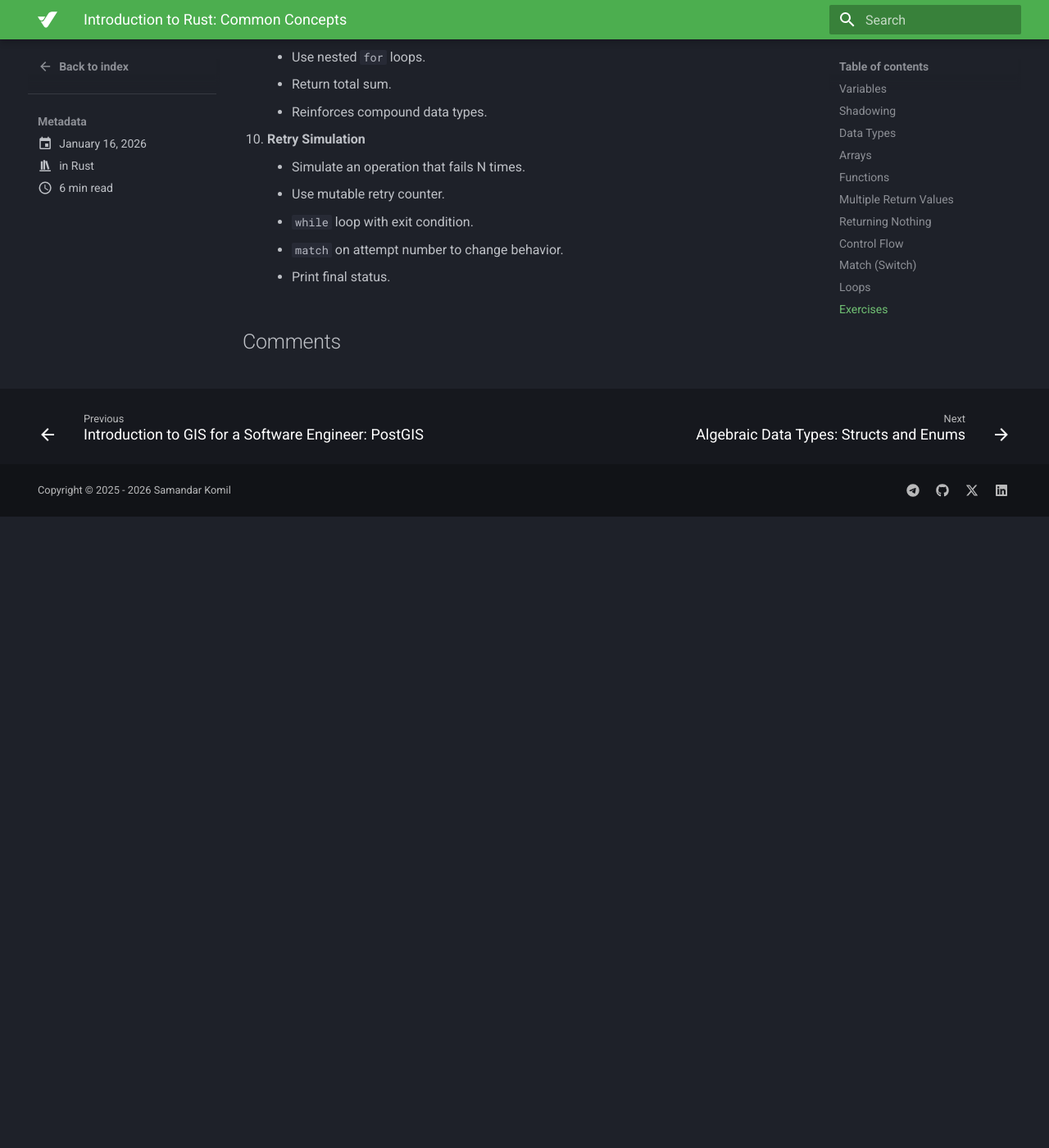
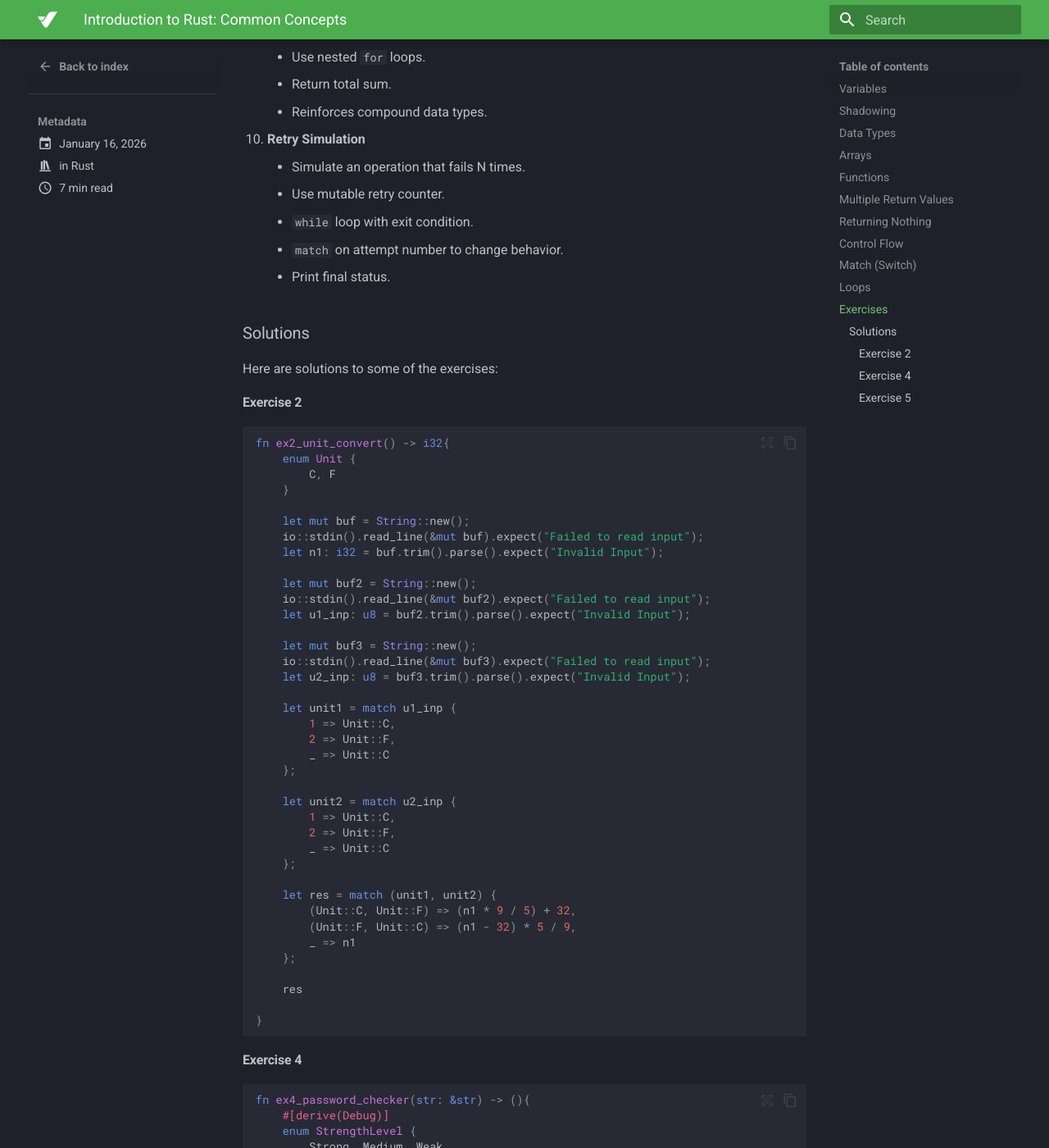
Before and after one commit to Samandar-Komilov/voidpdev, an MkDocs documentation site: the page built from docs/blog/posts/rs_common_concepts.md, in a window 1280 px wide and 1400 px high, scrolled down 8461 px. Shown: the whole window at 82% size. Built offline with MkDocs 1.6.1 and Material for MkDocs 9.7.7, drawn with Linux system fonts in a browser that asks for light colours; comment, search, counter and statistics services are not loaded; before the commit the page ends 9091 px from its top, so only the background shows below that; some of the changed text lies outside the part shown.

Commit message:
add: rust 1 exercises solutions some

````diff
--- a/docs/blog/posts/rs_common_concepts.md
+++ b/docs/blog/posts/rs_common_concepts.md
@@ -367,3 +367,100 @@ We learned about variables, scalar and compound data types, functions, comments,
     * `while` loop with exit condition.
     * `match` on attempt number to change behavior.
     * Print final status.
+
+
+### Solutions
+
+Here are solutions to some of the exercises:
+
+#### Exercise 2
+```rust
+fn ex2_unit_convert() -> i32{
+    enum Unit {
+        C, F
+    }
+
+    let mut buf = String::new();
+    io::stdin().read_line(&mut buf).expect("Failed to read input");
+    let n1: i32 = buf.trim().parse().expect("Invalid Input");
+
+    let mut buf2 = String::new();
+    io::stdin().read_line(&mut buf2).expect("Failed to read input");
+    let u1_inp: u8 = buf2.trim().parse().expect("Invalid Input");
+
+    let mut buf3 = String::new();
+    io::stdin().read_line(&mut buf3).expect("Failed to read input");
+    let u2_inp: u8 = buf3.trim().parse().expect("Invalid Input");
+
+    let unit1 = match u1_inp {
+        1 => Unit::C,
+        2 => Unit::F,
+        _ => Unit::C
+    };
+
+    let unit2 = match u2_inp {
+        1 => Unit::C,
+        2 => Unit::F,
+        _ => Unit::C
+    };
+
+    let res = match (unit1, unit2) {
+        (Unit::C, Unit::F) => (n1 * 9 / 5) + 32,
+        (Unit::F, Unit::C) => (n1 - 32) * 5 / 9,
+        _ => n1
+    };
+
+    res
+
+}
+```
+
+#### Exercise 4
+```rust
+fn ex4_password_checker(str: &str) -> (){
+    #[derive(Debug)]
+    enum StrengthLevel {
+        Strong, Medium, Weak
+    }
+    let mut upper = 0;
+    let mut lower = 0;
+    let mut num = 0;
+    for c in str.chars(){
+        match c {
+            'A'..='Z' => upper += 1,
+            'a'..='z' => lower += 1,
+            '0'..='9' => num += 1,
+            _ => ()
+        }
+    }
+    let strength_num = upper + lower + num;
+    let strength = match strength_num {
+        1..=5 => StrengthLevel::Weak,
+        6..=10 => StrengthLevel::Medium,
+        _ => StrengthLevel::Strong
+    };
+
+    println!("Password Strength: {:?}", strength);
+}
+```
+
+#### Exercise 5
+```rust
+fn ex5_simple_menu(){
+    let mut buf = String::new();
+    let mut choice: u8;
+    loop {
+        println!("Enter choice: ");
+        buf.clear();
+        io::stdin().read_line(&mut buf).expect("Failed to read choice");
+        choice = buf.trim().parse().expect("Invalid value");
+        match choice {
+            1 => println!("Choice 1"),
+            2 => println!("Choice 2"),
+            3 => println!("Choice 3"),
+            0 => break,
+            _ => println!("Invalid choice")
+        }
+    }
+}
+```
````
